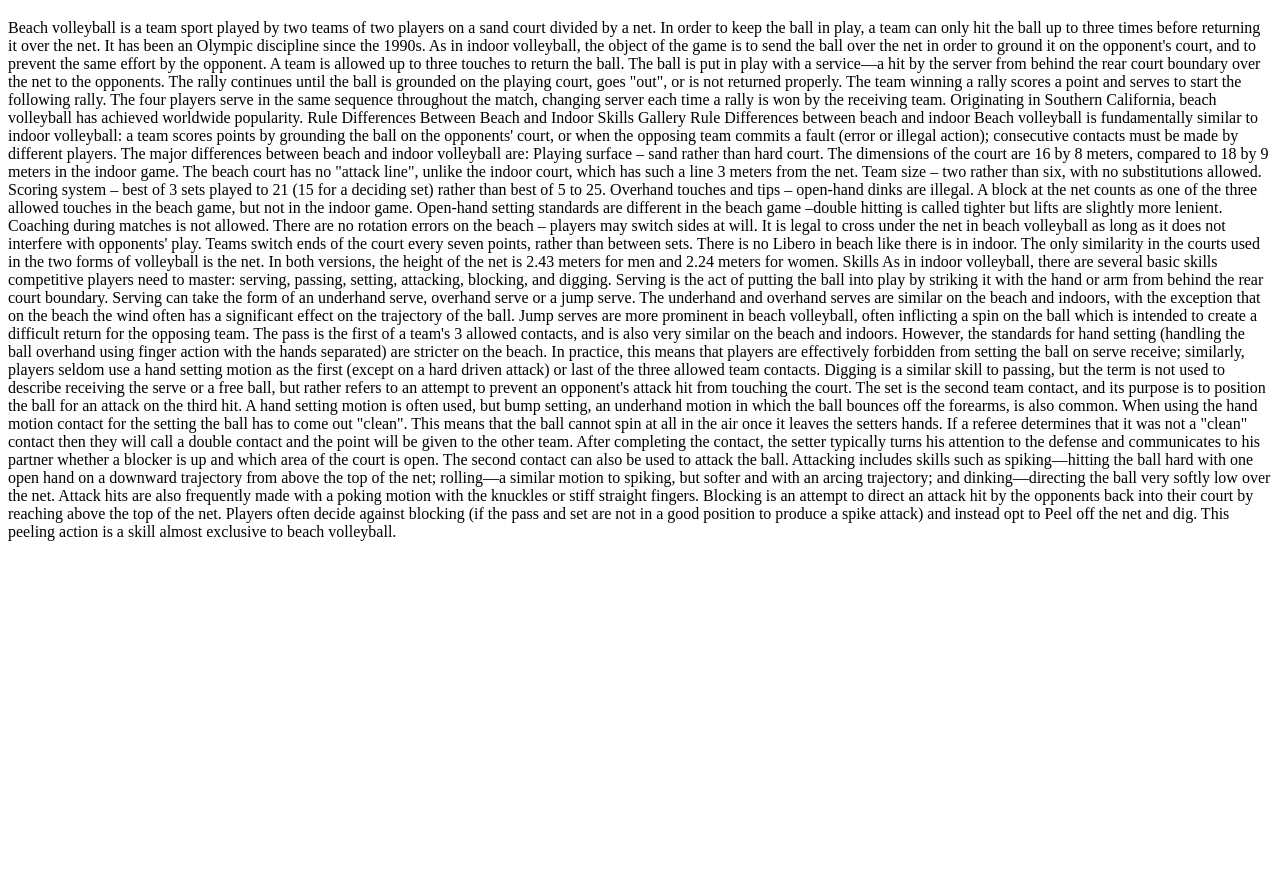
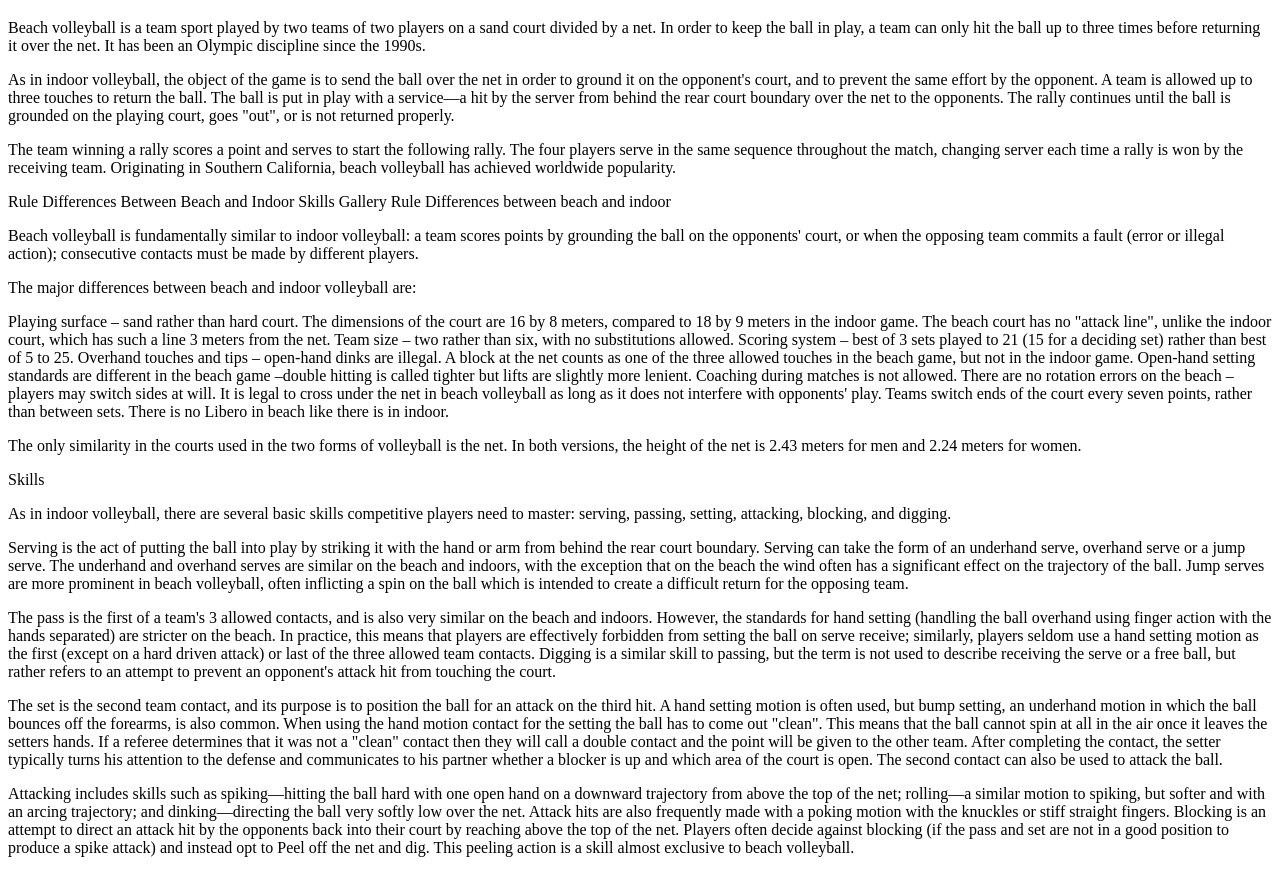
Before and after one commit to rubyninha/dws1, a plain HTML site: page project1/index.html in a window 1280 px wide. Shown: the part 61-934 px from the top of the page. Before the commit the page ends 800 px from the top, so only its background shows below. Drawn offline with Linux system fonts and the light colour scheme.

Commit message:
Added paragraph elements

```diff
--- a/project1/index.html
+++ b/project1/index.html
@@ -7,22 +7,26 @@
 
     <body>
     	<h1>Beach Volleyball</h1>
-
+    	<p>
         Beach volleyball is a team sport played by two teams of two players on a sand court divided by a net. In order to keep the ball in play, a team can only hit the ball up to three times before returning it over the net. It has been an Olympic discipline since the 1990s.
-
+       	</p>
+    	<p>
     	As in indoor volleyball, the object of the game is to send the ball over the net in order to ground it on the opponent's court, and to prevent the same effort by the opponent. A team is allowed up to three touches to return the ball. The ball is put in play with a service—a hit by the server from behind the rear court boundary over the net to the opponents. The rally continues until the ball is grounded on the playing court, goes "out", or is not returned properly.
-
+       	</p>
+    	<p>
 	    The team winning a rally scores a point and serves to start the following rally. The four players serve in the same sequence throughout the match, changing server each time a rally is won by the receiving team. Originating in Southern California, beach volleyball has achieved worldwide popularity.
-
+        	</p>
             Rule Differences Between Beach and Indoor
             Skills
             Gallery
 
         Rule Differences between beach and indoor
-
+    	<p>
     	Beach volleyball is fundamentally similar to indoor volleyball: a team scores points by grounding the ball on the opponents' court, or when the opposing team commits a fault (error or illegal action); consecutive contacts must be made by different players.
-
+       	</p>
+    	<p>
 	    The major differences between beach and indoor volleyball are:
+       	</p>
 
             Playing surface – sand rather than hard court.
 		    The dimensions of the court are 16 by 8 meters, compared to 18 by 9 meters in the indoor game.
@@ -37,22 +41,26 @@
 			It is legal to cross under the net in beach volleyball as long as it does not interfere with opponents' play.
 			Teams switch ends of the court every seven points, rather than between sets.
 			There is no Libero in beach like there is in indoor.
-
+    	<p>
     	The only similarity in the courts used in the two forms of volleyball is the net. In both versions, the height of the net is 2.43 meters for men and 2.24 meters for women.
-
+       	</p>
 	    Skills
-
+    	<p>
     	As in indoor volleyball, there are several basic skills competitive players need to master: serving, passing, setting, attacking, blocking, and digging.
-
+       	</p>
+    	<p>
     	Serving is the act of putting the ball into play by striking it with the hand or arm from behind the rear court boundary. Serving can take the form of an underhand serve, overhand serve or a jump serve. The underhand and overhand serves are similar on the beach and indoors, with the exception that on the beach the wind often has a significant effect on the trajectory of the ball. Jump serves are more prominent in beach volleyball, often inflicting a spin on the ball which is intended to create a difficult return for the opposing team.
-
+       	</p>
+    	<p>
 	    The pass is the first of a team's 3 allowed contacts, and is also very similar on the beach and indoors. However, the standards for hand setting (handling the ball overhand using finger action with the hands separated) are stricter on the beach. In practice, this means that players are effectively forbidden from setting the ball on serve receive; similarly, players seldom use a hand setting motion as the first (except on a hard driven attack) or last of the three allowed team contacts. Digging is a similar skill to passing, but the term is not used to describe receiving the serve or a free ball, but rather refers to an attempt to prevent an opponent's attack hit from touching the court.
-
+       	</p>
+    	<p>
     	The set is the second team contact, and its purpose is to position the ball for an attack on the third hit. A hand setting motion is often used, but bump setting, an underhand motion in which the ball bounces off the forearms, is also common. When using the hand motion contact for the setting the ball has to come out "clean". This means that the ball cannot spin at all in the air once it leaves the setters hands. If a referee determines that it was not a "clean" contact then they will call a double contact and the point will be given to the other team. After completing the contact, the setter typically turns his attention to the defense and communicates to his partner whether a blocker is up and which area of the court is open. The second contact can also be used to attack the ball.
-
+       	</p>
+    	<p>
     	Attacking includes skills such as spiking—hitting the ball hard with one open hand on a downward trajectory from above the top of the net; rolling—a similar motion to spiking, but softer and with an arcing trajectory; and dinking—directing the ball very softly low over the net. Attack hits are also frequently made with a poking motion with the knuckles or stiff straight fingers.
 
     	Blocking is an attempt to direct an attack hit by the opponents back into their court by reaching above the top of the net. Players often decide against blocking (if the pass and set are not in a good position to produce a spike attack) and instead opt to Peel off the net and dig. This peeling action is a skill almost exclusive to beach volleyball.
-
+       	</p>
     </body>
 </html>
```
